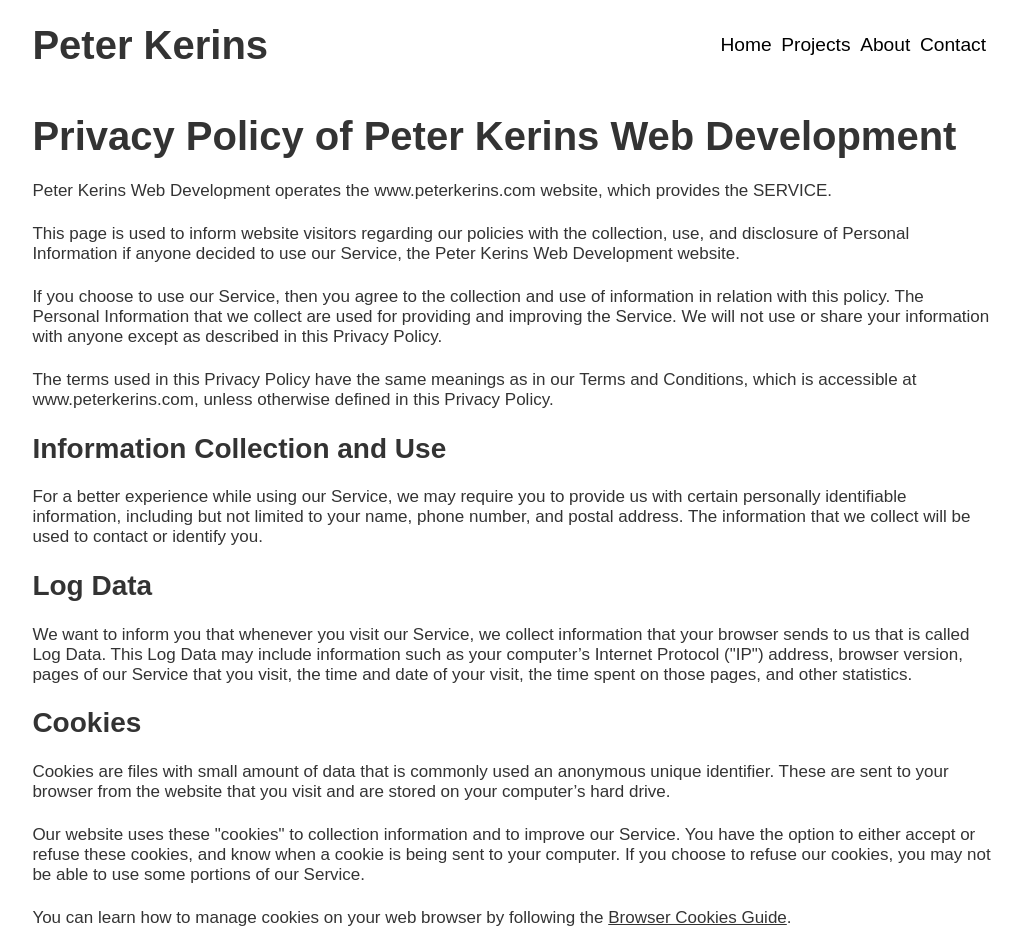
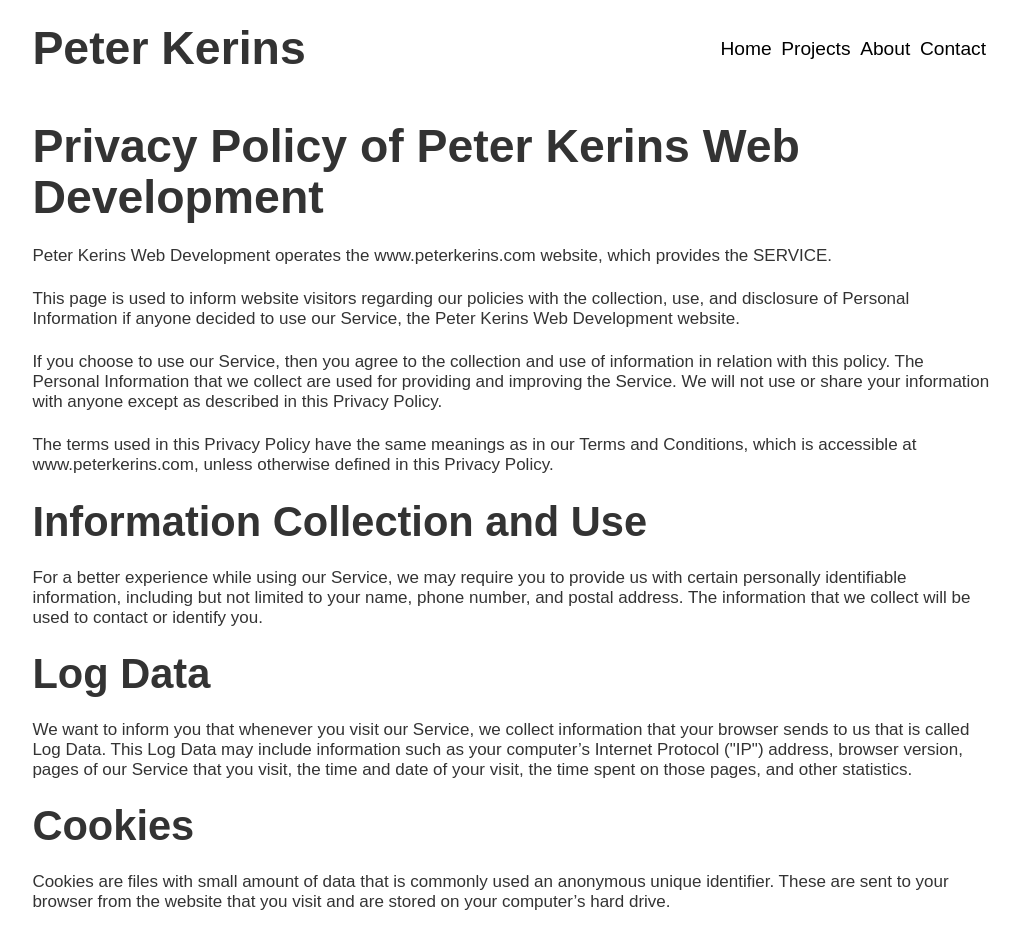
Before and after one commit to PeterKerins/peterkerins, a Gatsby site: page /imprint in a window 1280 px wide. Shown: the top 931 px of the page, without its empty margins (126-1146 px from the left). Built offline with nearby package versions, Linux system fonts and the light colour scheme; Gatsby itself is replaced by a stand-in of ours; a web font is replaced by a local one.

Commit message:
increase font sizes

```diff
--- a/src/components/layout.css
+++ b/src/components/layout.css
@@ -235,7 +235,7 @@
   font-family: neuzeit-grotesk, sans-serif;
   font-weight: bold;
   text-rendering: optimizeLegibility;
-  font-size: 2.5rem;
+  font-size: 2.9rem;
   line-height: 1.1;
 }
 h2 {
@@ -251,7 +251,7 @@
   font-family: neuzeit-grotesk, sans-serif;
   font-weight: bold;
   text-rendering: optimizeLegibility;
-  font-size: 1.75rem;
+  font-size: 2.6rem;
   line-height: 1.1;
 }
 h3 {
```
